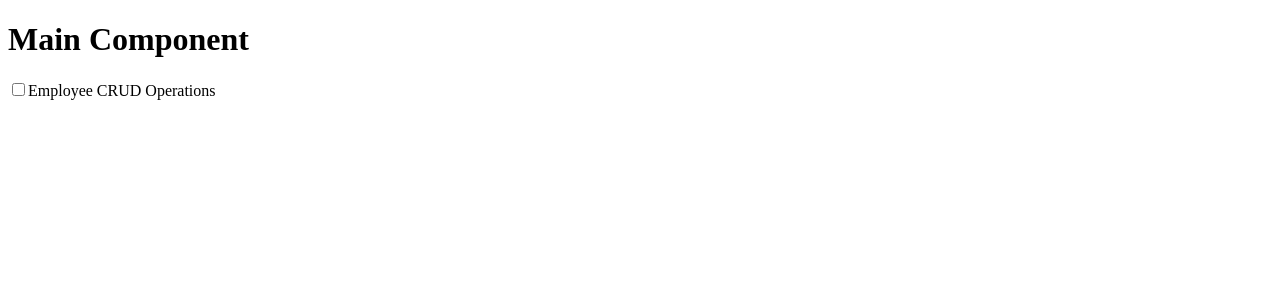
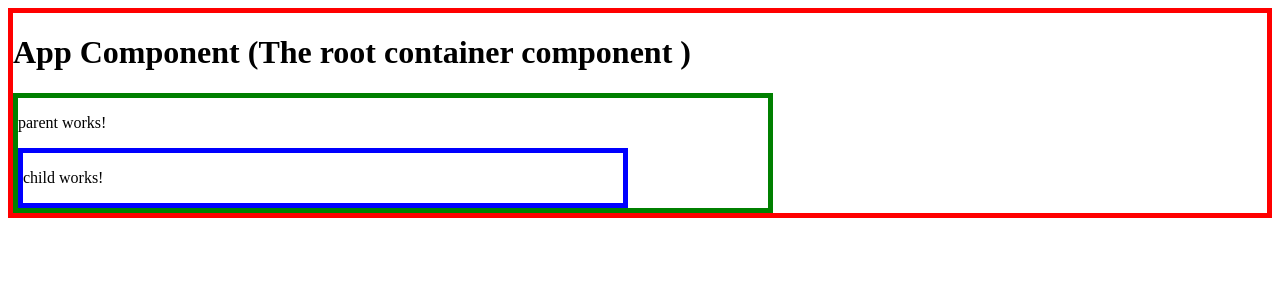
Before and after one commit to jackofalltradesprogrammer/AngularBootCamp, an Angular app: page / in a window 1280 px wide. Shown: the top 300 px of the page. Built offline with nearby package versions, Linux system fonts and the light colour scheme.

Commit message:
Day 6 - Create Parent and child components: Container and Nested Components

```diff
--- a/src/app/app.component.html
+++ b/src/app/app.component.html
@@ -1,6 +1,6 @@
-<h1>Main Component</h1>
+<div style="border:red 5px solid">
+  <h1>App Component (The root container component )</h1>
 
-<input type="checkbox" [(ngModel)]='employees'>Employee CRUD Operations
-<div *ngIf="employees">
-  <app-employee></app-employee>
+  <app-parent></app-parent>
+
 </div>
--- a/src/app/app.module.ts
+++ b/src/app/app.module.ts
@@ -3,11 +3,15 @@ import { NgModule } from '@angular/core';
 import {FormsModule} from '@angular/forms'
 
 import { AppComponent } from './app.component';
+import { ParentComponent } from './parent/parent.component';
+import { ChildComponent } from './child/child.component';
 
 
 @NgModule({
   declarations: [
-    AppComponent
+    AppComponent,
+    ParentComponent,
+    ChildComponent
   ],
   imports: [
     BrowserModule, FormsModule
--- /dev/null
+++ b/src/app/child/child.component.html
@@ -0,0 +1,5 @@
+<div style="border:blue 5px solid; width:600px">
+  <p>
+    child works!
+  </p>
+</div>
--- /dev/null
+++ b/src/app/child/child.component.ts
@@ -0,0 +1,15 @@
+import { Component, OnInit } from '@angular/core';
+
+@Component({
+  selector: 'app-child',
+  templateUrl: './child.component.html',
+  styleUrls: ['./child.component.css']
+})
+export class ChildComponent implements OnInit {
+
+  constructor() { }
+
+  ngOnInit() {
+  }
+
+}
--- /dev/null
+++ b/src/app/parent/parent.component.html
@@ -0,0 +1,6 @@
+<div style="border:green 5px solid; width:750px">
+  <p>
+    parent works!
+  </p>
+  <app-child></app-child>
+</div>
--- /dev/null
+++ b/src/app/parent/parent.component.ts
@@ -0,0 +1,15 @@
+import { Component, OnInit } from '@angular/core';
+
+@Component({
+  selector: 'app-parent',
+  templateUrl: './parent.component.html',
+  styleUrls: ['./parent.component.css']
+})
+export class ParentComponent implements OnInit {
+
+  constructor() { }
+
+  ngOnInit() {
+  }
+
+}
```
Also changed, not shown: src/app/child/child.component.css (added), src/app/parent/parent.component.css (added), 2 other files (tests, documents, lock files or other folders).
